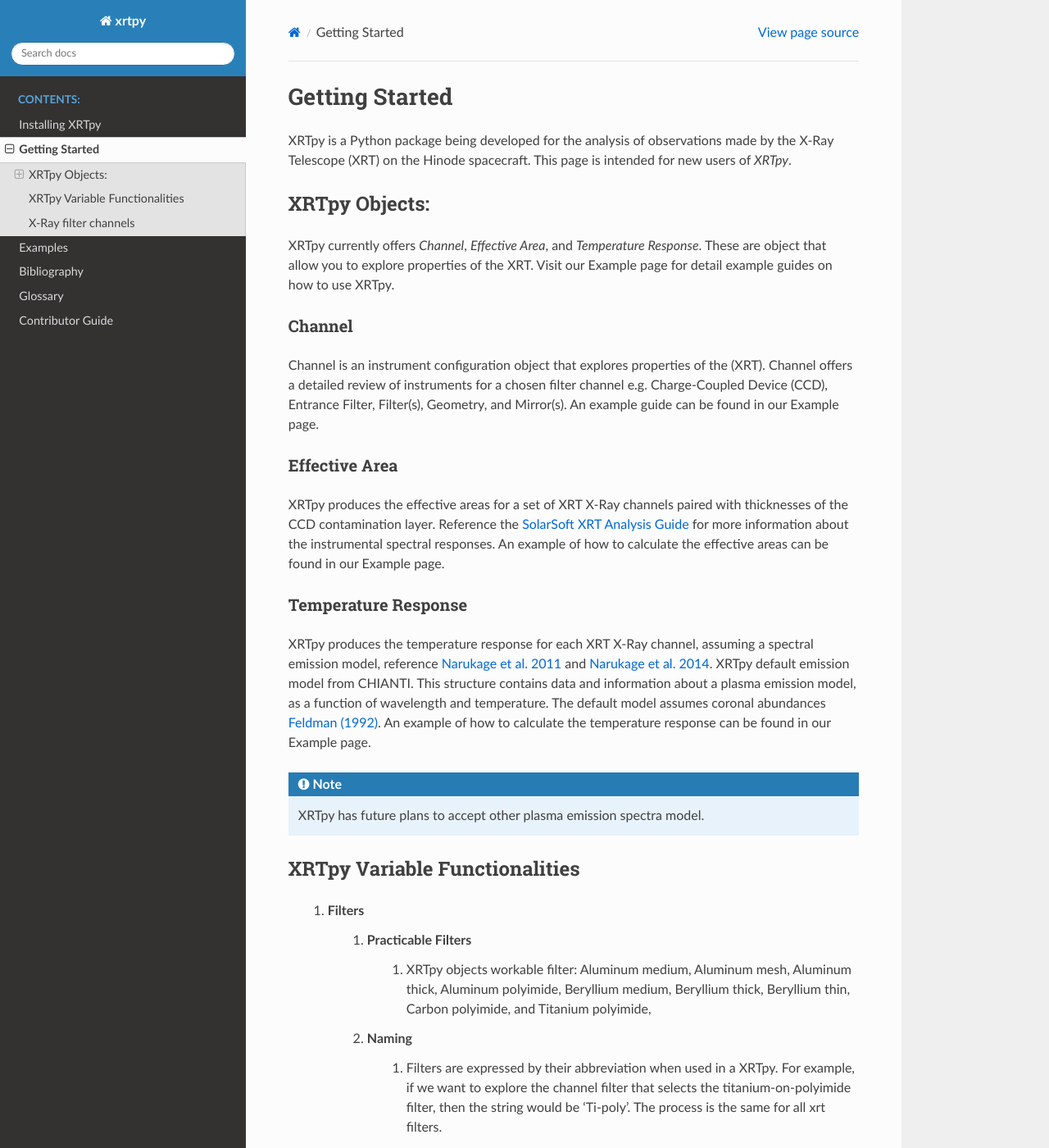
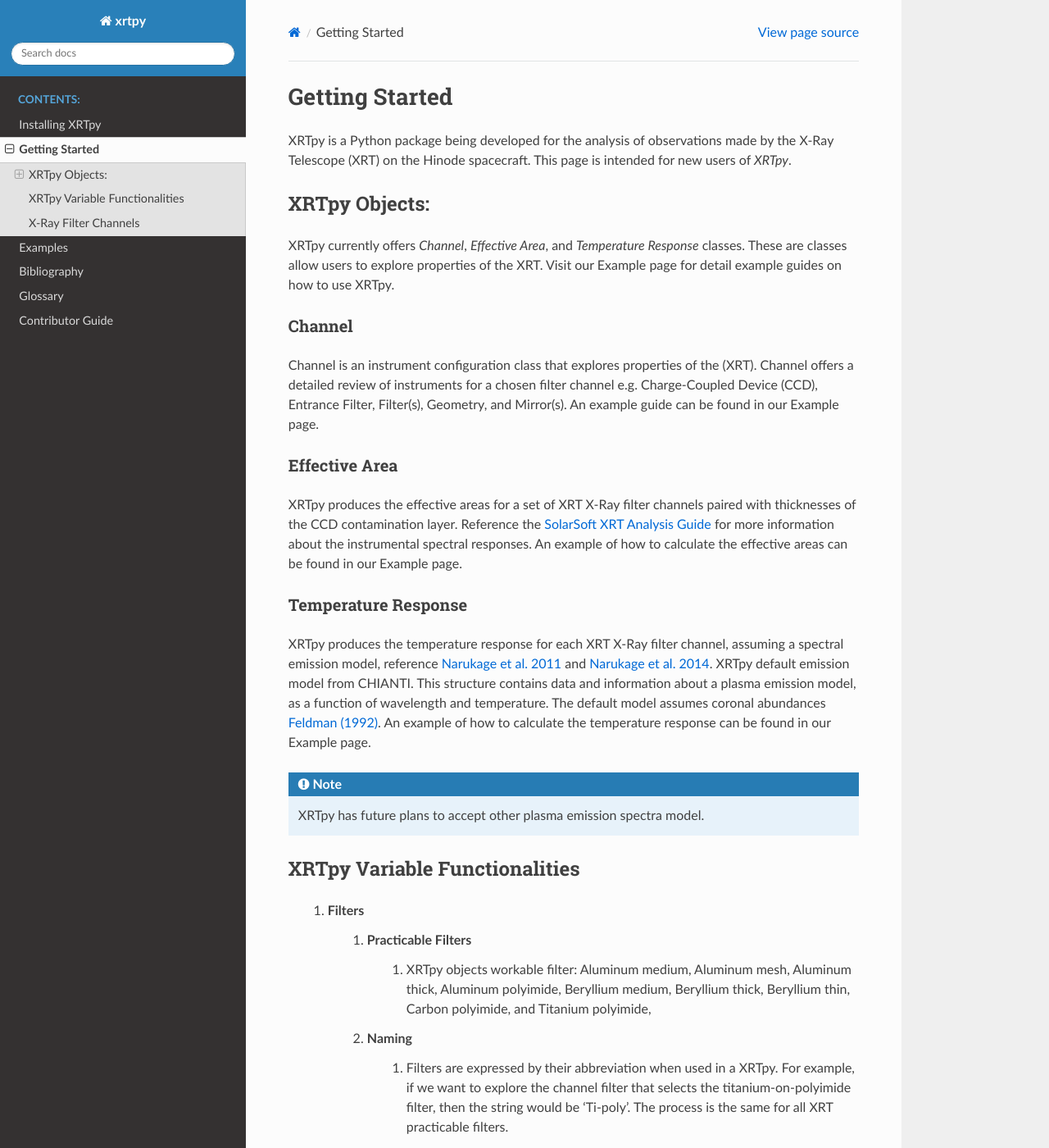
Before and after one commit to HinodeXRT/xrtpy, a Sphinx documentation site: the page built from docs/getting_started.rst, in a window 1280 px wide and 1400 px high. Shown: the whole window at 82% size. Built offline with Sphinx 7.4.7 and the Read the Docs theme 2.0.0, drawn with Linux system fonts in a browser that asks for light colours; some of the changed text lies outside the part shown.

Commit message:
Correction to terms used.

```diff
--- a/docs/getting_started.rst
+++ b/docs/getting_started.rst
@@ -7,23 +7,26 @@
 
 XRTpy Objects:
 **************
-XRTpy currently offers *Channel*, *Effective Area*, and *Temperature Response*. These are object that allow you
+XRTpy currently offers *Channel*, *Effective Area*, and *Temperature Response* classes. These are classes allow users
 to explore properties of the XRT. Visit our Example page for detail example guides on how to use XRTpy.
+
 
 Channel
 -------
-Channel is an instrument configuration object that explores properties of the (XRT). Channel offers a detailed review of instruments for a chosen
+Channel is an instrument configuration class that explores properties of the (XRT). Channel offers a detailed review of instruments for a chosen
 filter channel e.g. Charge-Coupled Device (CCD), Entrance Filter, Filter(s), Geometry, and Mirror(s). An example guide can be found in our Example page.
+
 
 Effective Area
 --------------
-XRTpy produces the effective areas for a set of XRT X-Ray channels paired with thicknesses of the CCD contamination layer.
+XRTpy produces the effective areas for a set of XRT X-Ray filter channels paired with thicknesses of the CCD contamination layer.
 Reference the `SolarSoft XRT Analysis Guide`_ for more information about the instrumental spectral responses.
 An example of how to calculate the effective areas can be found in our Example page.
 
+
 Temperature Response
 --------------------
-XRTpy produces the temperature response for each XRT X-Ray channel, assuming a spectral emission model, reference `Narukage et al. 2011`_ and `Narukage et al. 2014`_.
+XRTpy produces the temperature response for each XRT X-Ray filter channel, assuming a spectral emission model, reference `Narukage et al. 2011`_ and `Narukage et al. 2014`_.
 XRTpy default emission model from CHIANTI. This structure contains data and information about a plasma emission model, as a function of wavelength and temperature.
 The default model assumes coronal abundances `Feldman (1992)`_. An example of how to calculate the temperature response can be found in our Example page.
 
@@ -37,14 +40,14 @@
         #. Practicable Filters
             #. XRTpy objects workable filter: Aluminum medium, Aluminum mesh, Aluminum thick, Aluminum polyimide, Beryllium medium, Beryllium thick, Beryllium thin, Carbon polyimide, and Titanium polyimide,
         #. Naming
-            #. Filters are expressed by their abbreviation when used in a XRTpy. For example, if we want to explore the channel filter that selects the titanium-on-polyimide filter, then the string would be 'Ti-poly'. The process is the same for all xrt filters.
-    #. Distinguish - Filter & Mirror
-        #. Filter in Filter Wheel
-            #. The XRT data is recorded through nine X-ray filters using two filter wheels. We are able to explore detailed information of the chosen XRT channel filter using `channel.filter_#`, where '#' is expressing filter wheel 1 or 2. For example, if we are exploring Carbon-on-Polyimide in filter wheel 1, we will be exploring channel.filter_1.
+            #. Filters are expressed by their abbreviation when used in a XRTpy. For example, if we want to explore the channel filter that selects the titanium-on-polyimide filter, then the string would be 'Ti-poly'. The process is the same for all XRT practicable filters.
+    #. Distinguish instances - Filter & Mirror
+        #. Filter instance in Filter Wheel
+            #. The XRT data is recorded through nine X-Ray filters using two filter wheels. We are able to explore detailed information of the chosen XRT channel filter using `channel.filter_#`, where '#' is expressing filter wheel 1 or 2. For example, if we are exploring Carbon-on-Polyimide in filter wheel 1, we will be exploring channel.filter_1.
         #. Mirror
             #. XRTpy offers the ability to inspect the first and second surface mirror. To distinguish the mirrors we use `channel_mirror_#`, where '#' is the first or second mirror surface.
 
-X-Ray filter channels
+X-Ray Filter Channels
 *********************
 The XRT controls filter imaging using two sequentially positioned filter wheels, Figure 3.1 in the `SolarSoft XRT Analysis Guide`_ shows the XRT filter wheels as viewed from the sun.
 The existing filters are structures as so:
```
